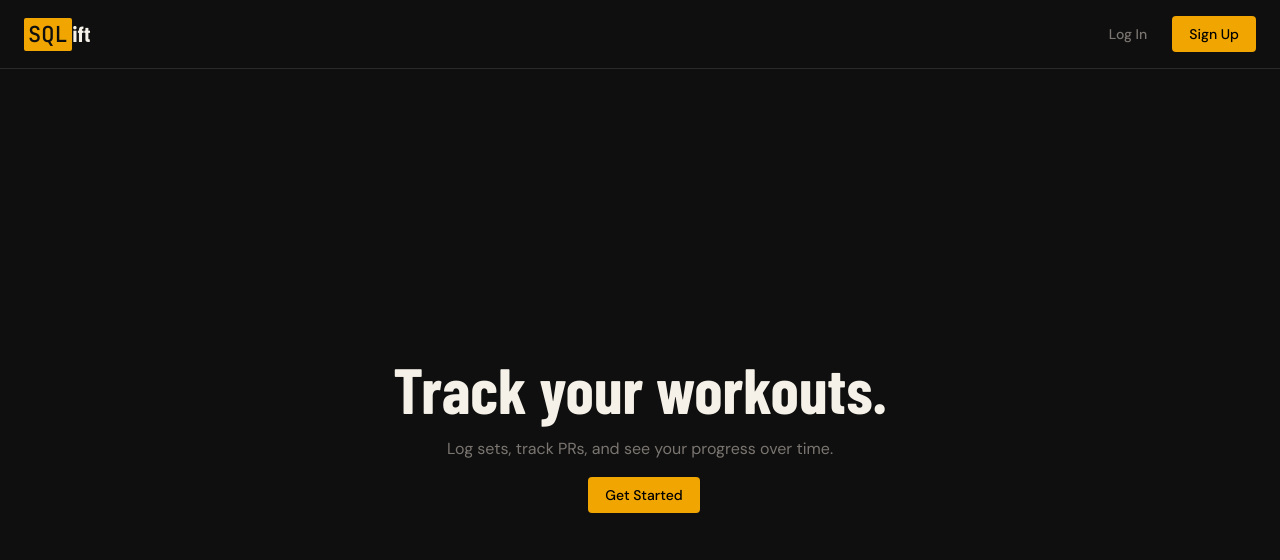
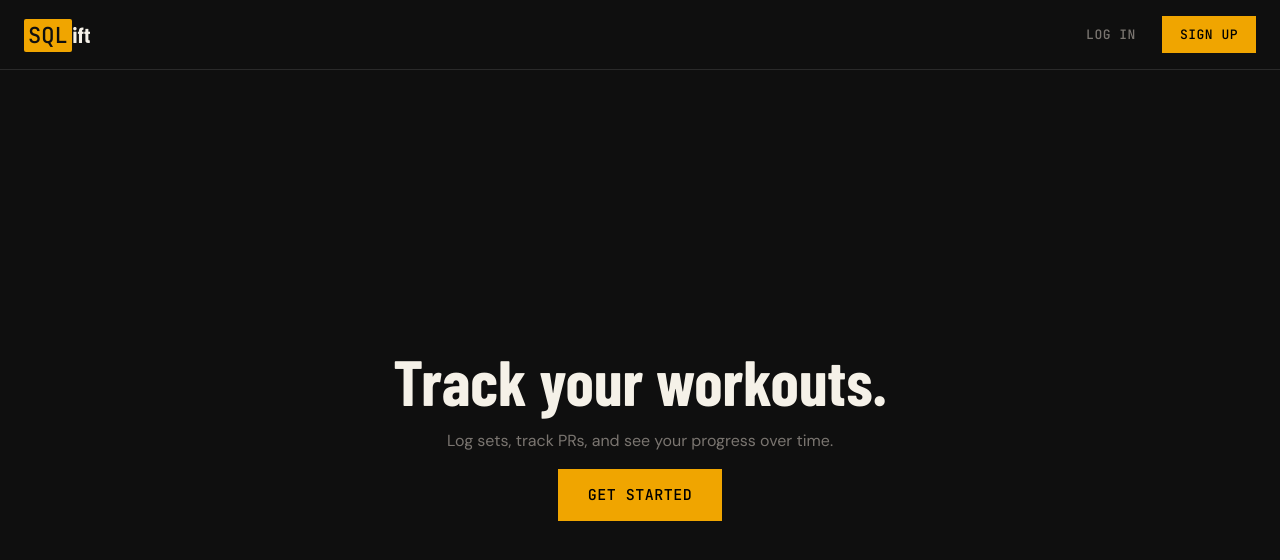
Before and after one commit to btoneil2021/sqlift, a React (Vite) app in the folder frontend/: page / in a window 1280 px wide. Shown: the top 560 px of the page. Built offline with nearby package versions, Linux system fonts and the light colour scheme; no server answers; a web font is replaced by a local one.

Commit message:
Consistent CSS for all buttons

```diff
--- a/frontend/src/App.css
+++ b/frontend/src/App.css
@@ -28,21 +28,35 @@
 }
 
 .btn {
-  font-family: var(--font-body);
+  font-family: var(--font-mono);
+  font-size: 13px;
+  font-weight: 500;
+  letter-spacing: 0.5px;
+  text-transform: uppercase;
+  padding: 8px 16px;
+  border-radius: 0;
+  border: 2px solid transparent;
+  cursor: pointer;
+  display: inline-flex;
+  align-items: center;
+  justify-content: center;
+  text-align: center;
+  transition: background 0.15s ease, border-color 0.15s ease, color 0.15s ease;
+}
+.btn--primary { background: var(--accent); color: #000; font-weight: 700; border-color: var(--accent); }
+.btn--primary:hover { background: var(--accent-dim); border-color: var(--accent-dim); }
+.btn--secondary { background: transparent; color: var(--accent); border-color: var(--accent); }
+.btn--secondary:hover { background: var(--accent-glow); }
+.btn--ghost { background: transparent; color: var(--text-muted); border-color: transparent; }
+.btn--ghost:hover { color: var(--text); background: var(--surface-2); }
+.btn--large { font-size: 15px; padding: 14px 28px; font-weight: 700; }
+.btn--cta {
   font-size: 14px;
-  font-weight: 500;
-  padding: 8px 16px;
-  border-radius: 4px;
-  border: 1px solid transparent;
-  cursor: pointer;
-  margin-left: 8px;
+  font-weight: 700;
+  padding: 12px 24px;
 }
-.btn--primary { background: var(--accent); color: #000; }
-.btn--primary:hover { background: var(--accent-dim); }
-.btn--secondary { background: transparent; color: var(--accent); border-color: var(--accent); }
-.btn--ghost { background: transparent; color: var(--text-muted); }
-.btn--ghost:hover { color: var(--text); }
 .btn--full { width: 100%; margin: 0; }
+.nav .btn + .btn { margin-left: 8px; }
 
 .hero {
   display: flex;
@@ -490,10 +504,7 @@
 /* Small button variant */
 .btn--sm {
   font-size: 13px;
-  font-weight: 500;
-  text-transform: uppercase;
-  letter-spacing: 0.5px;
-  padding: 8px 16px;
+  padding: 5px 12px;
 }
 
 /* Fields grid */
--- a/frontend/src/index.css
+++ b/frontend/src/index.css
@@ -102,6 +102,10 @@ button {
 }
 
 .nav-link:hover {
+  color: var(--accent);
+}
+
+.nav-link--active {
   color: var(--accent);
 }
 
@@ -211,10 +215,8 @@ button {
 /* App Buttons specific sizing & styles */
 .btn--massive {
   padding: 16px 24px;
-  font-size: 18px;
-  font-family: var(--font-display);
-  text-transform: uppercase;
-  letter-spacing: 1px;
+  font-size: 15px;
+  font-weight: 700;
   display: flex;
   justify-content: space-between;
   align-items: center;
--- a/frontend/src/pages/NewWorkout.jsx
+++ b/frontend/src/pages/NewWorkout.jsx
@@ -265,7 +265,6 @@ export default function NewWorkout() {
                   <div className="exercise-row__actions">
                     <button
                       className="btn btn--outline btn--sm"
-                      style={{ margin: 0 }}
                       onClick={() => addExercise(ex)}
                     >
                       + ADD
@@ -292,11 +291,10 @@ export default function NewWorkout() {
                       key={t.name}
                       className={`btn btn--sm ${active ? '' : 'btn--outline'}`}
                       style={active ? {
-                        margin: 0,
                         backgroundColor: `#${t.color_code}`,
                         borderColor: `#${t.color_code}`,
                         color: '#fff',
-                      } : { margin: 0 }}
+                      } : undefined}
                       onClick={() => toggleTag(t.name)}
                     >
                       {t.name}
@@ -337,21 +335,19 @@ export default function NewWorkout() {
                       <div style={{ display: 'flex', gap: 4 }}>
                         <button
                           className="btn btn--ghost btn--sm"
-                          style={{ margin: 0, padding: '2px 6px' }}
                           onClick={() => moveExercise(ex._key, 'up')}
                           disabled={idx === 0}
                           title="Move up"
                         >↑</button>
                         <button
                           className="btn btn--ghost btn--sm"
-                          style={{ margin: 0, padding: '2px 6px' }}
                           onClick={() => moveExercise(ex._key, 'down')}
                           disabled={idx === sortedExercises.length - 1}
                           title="Move down"
                         >↓</button>
                         <button
                           className="btn btn--ghost btn--sm"
-                          style={{ margin: 0, padding: '2px 6px', color: 'var(--danger)' }}
+                          style={{ color: 'var(--danger)' }}
                           onClick={() => removeExercise(ex._key)}
                           title="Remove"
                         >✕</button>
@@ -423,8 +419,7 @@ export default function NewWorkout() {
 
           {/* Save button */}
           <button
-            className="btn btn--accent btn--full"
-            style={{ margin: 0, fontSize: 15, padding: '12px 24px', fontFamily: 'var(--font-display)', letterSpacing: '0.5px' }}
+            className="btn btn--accent btn--cta btn--full"
             onClick={handleSave}
             disabled={saving}
           >
--- a/frontend/src/pages/Profile.jsx
+++ b/frontend/src/pages/Profile.jsx
@@ -334,14 +334,14 @@ export default function Profile() {
             {!editing
               ? <div style={{ display: 'flex', gap: 8, alignItems: 'center' }}>
                   {pwSuccess && <span style={{ fontFamily: 'var(--font-mono)', fontSize: 11, color: 'var(--success)' }}>PASSWORD UPDATED</span>}
-                  <button className="btn btn--ghost" style={{ fontSize: 11, padding: '4px 12px', color: 'var(--text-muted)' }} onClick={() => { setPwOpen(true); setPwSuccess(false) }}>PASSWORD</button>
-                  <button className="btn btn--outline" style={{ fontSize: 11, padding: '4px 12px' }} onClick={startEdit}>EDIT</button>
+                  <button className="btn btn--ghost btn--sm" onClick={() => { setPwOpen(true); setPwSuccess(false) }}>PASSWORD</button>
+                  <button className="btn btn--outline btn--sm" onClick={startEdit}>EDIT</button>
                 </div>
               : <div style={{ display: 'flex', gap: 8 }}>
-                  <button className="btn btn--accent" style={{ fontSize: 11, padding: '4px 12px' }} onClick={saveEdit} disabled={saving}>
+                  <button className="btn btn--accent btn--sm" onClick={saveEdit} disabled={saving}>
                     {saving ? 'SAVING…' : 'SAVE'}
                   </button>
-                  <button className="btn btn--outline" style={{ fontSize: 11, padding: '4px 12px' }} onClick={cancelEdit} disabled={saving}>CANCEL</button>
+                  <button className="btn btn--outline btn--sm" onClick={cancelEdit} disabled={saving}>CANCEL</button>
                 </div>
             }
           </div>
```
